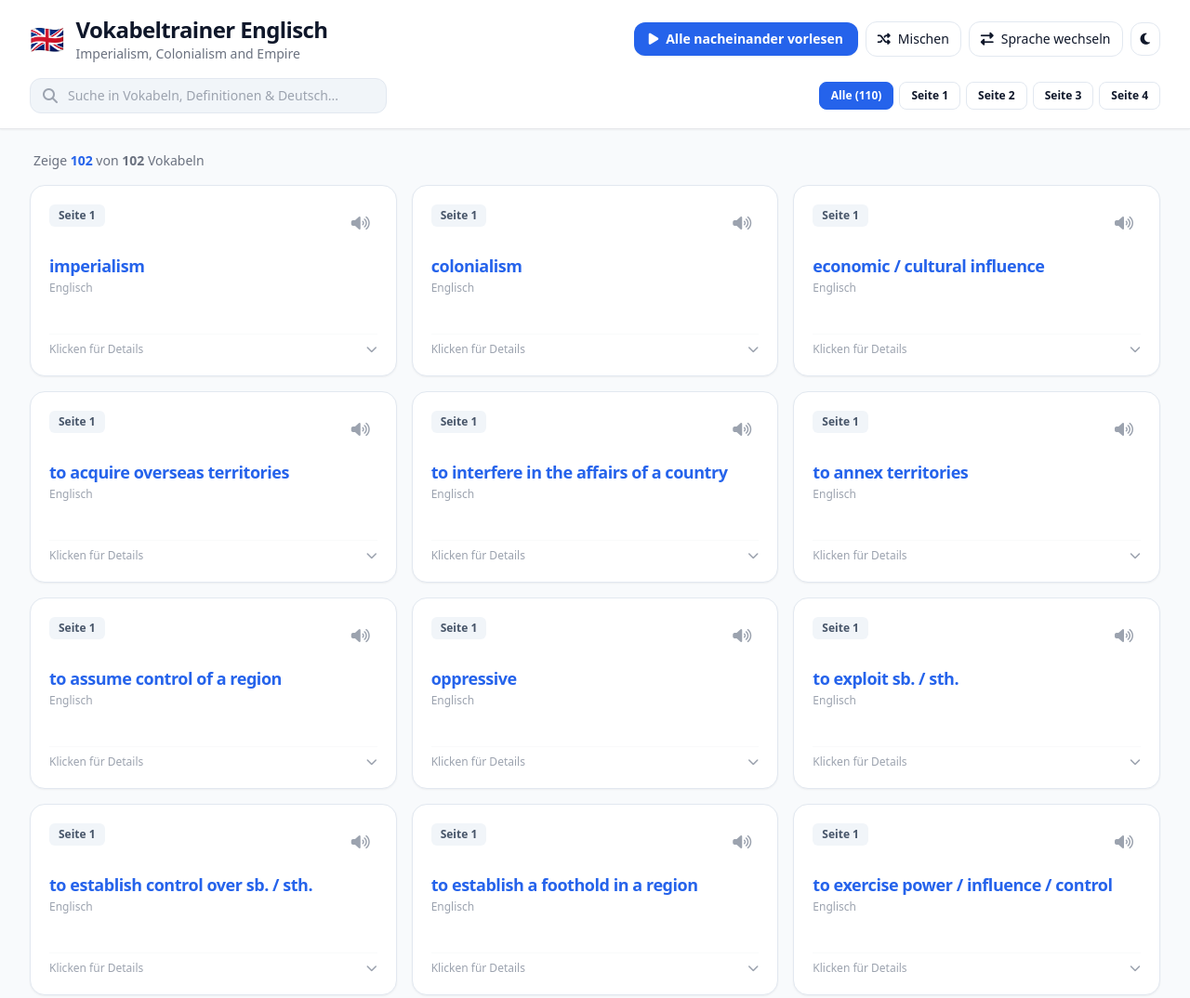
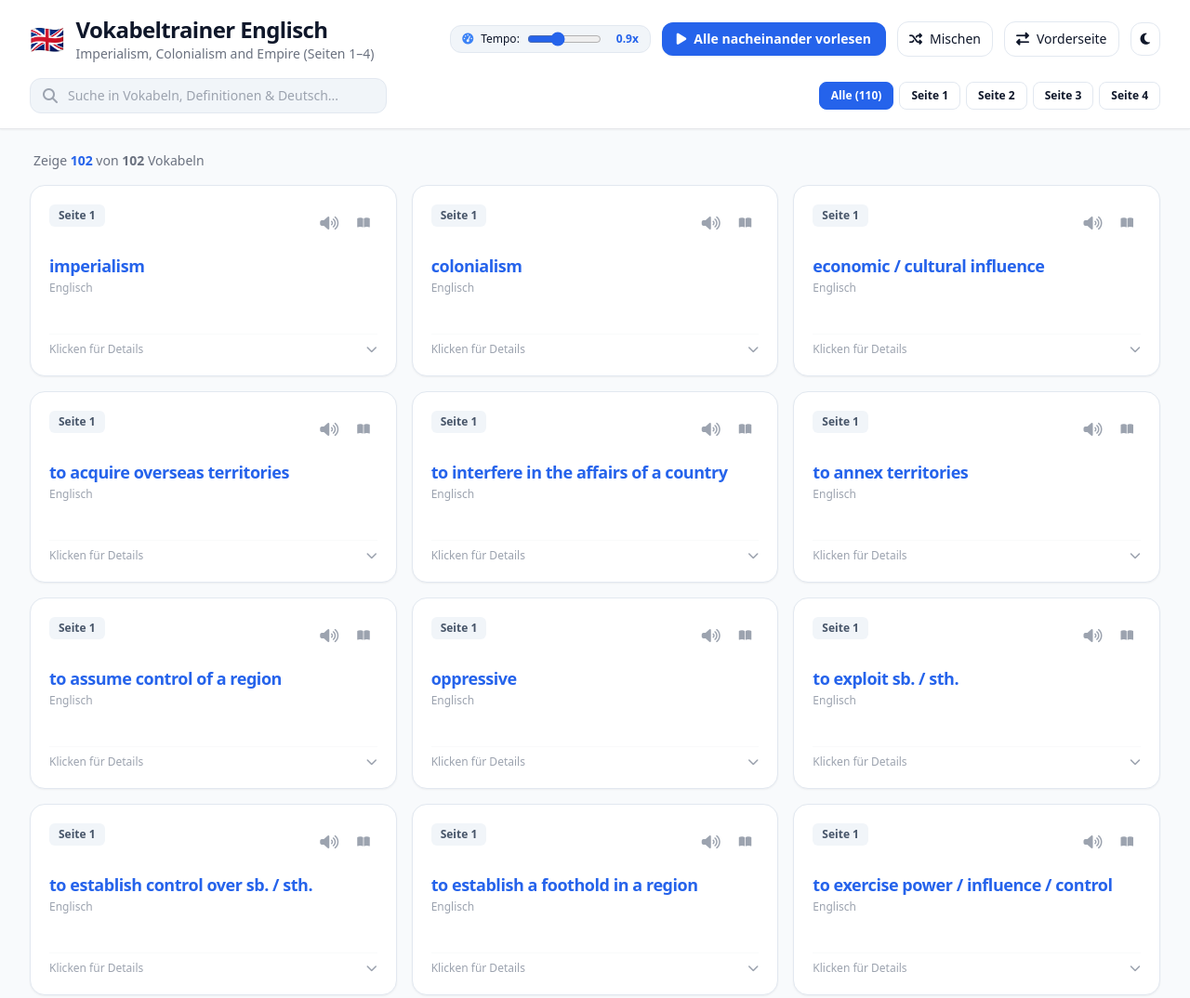
Before and after one commit to Romi3225/Vocabel, a plain HTML site: page index.html in a window 1280 px wide. Shown: the top 1074 px of the page at 93% size. Drawn offline with nearby package versions, Linux system fonts and the light colour scheme.

Commit message:
Refactor header layout and improve speech synthesis
Updated pulse animation scale and opacity values. Modified header layout and added speed control slider. Enhanced speech synthesis functionality with adjustable speech rate.

```diff
--- a/index.html
+++ b/index.html
@@ -95,9 +95,9 @@
 
         /* Pulse animation for reading status */
         @keyframes pulse-ring {
-            0% { transform: scale(0.95); opacity: 0.8; }
+            0% { transform: scale(0.98); opacity: 0.9; }
             50% { transform: scale(1.02); opacity: 1; }
-            100% { transform: scale(0.95); opacity: 0.8; }
+            100% { transform: scale(0.98); opacity: 0.9; }
         }
 
         .reading-pulse {
@@ -110,30 +110,42 @@
     <!-- Header & Navigation -->
     <header class="sticky top-0 z-30 backdrop-blur-md bg-opacity-90 border-b border-gray-200 dark:border-gray-800 shadow-sm transition-colors" style="background-color: var(--bg-card);">
         <div class="max-w-7xl mx-auto px-4 sm:px-6 lg:px-8 py-4">
-            <div class="flex flex-col md:flex-row md:items-center md:justify-between gap-4">
+            <div class="flex flex-col lg:flex-row lg:items-center lg:justify-between gap-4">
                 <div>
                     <div class="flex items-center gap-3">
                         <span class="text-3xl">🇬🇧</span>
                         <div>
                             <h1 class="text-xl sm:text-2xl font-bold tracking-tight">Vokabeltrainer Englisch</h1>
-                            <p class="text-xs sm:text-sm text-gray-500 dark:text-gray-400">Imperialism, Colonialism and Empire</p>
+                            <p class="text-xs sm:text-sm text-gray-500 dark:text-gray-400">Imperialism, Colonialism and Empire (Seiten 1–4)</p>
                         </div>
                     </div>
                 </div>
 
-                <!-- Global Controls -->
-                <div class="flex flex-wrap items-center gap-2">
+                <!-- Global Controls & Speed Slider -->
+                <div class="flex flex-wrap items-center gap-3">
+
+                    <!-- Speed Control Slider -->
+                    <div class="flex items-center gap-2 px-3 py-1.5 rounded-xl border text-xs font-medium" style="background-color: var(--bg-secondary); border-color: var(--border-color);">
+                        <i class="fas fa-tachometer-alt text-blue-500"></i>
+                        <span class="whitespace-nowrap">Tempo:</span>
+                        <input type="range" id="speechRateInput" min="0.5" max="1.5" step="0.1" value="0.9" oninput="updateSpeedLabel(this.value)" class="w-20 accent-blue-600 cursor-pointer">
+                        <span id="speedValueLabel" class="font-bold text-blue-600 dark:text-blue-400 w-8 text-right">0.9x</span>
+                    </div>
+
+                    <!-- Auto Read Button -->
                     <button id="toggleAllAudioBtn" onclick="toggleReadAll()" class="px-4 py-2 rounded-xl text-sm font-semibold shadow-sm bg-blue-600 hover:bg-blue-700 text-white flex items-center gap-2 transition-all">
                         <i id="allAudioIcon" class="fas fa-play"></i>
                         <span id="allAudioText">Alle nacheinander vorlesen</span>
                     </button>
+
+                    <!-- Utility Buttons -->
                     <button onclick="shuffleCards()" class="custom-btn px-3 py-2 rounded-xl text-sm font-medium flex items-center gap-2" title="Karten mischen">
                         <i class="fas fa-random"></i>
                         <span class="hidden sm:inline">Mischen</span>
                     </button>
-                    <button onclick="toggleCardFront()" class="custom-btn px-3 py-2 rounded-xl text-sm font-medium flex items-center gap-2" title="Vorderseite wechseln">
+                    <button onclick="toggleCardFront()" class="custom-btn px-3 py-2 rounded-xl text-sm font-medium flex items-center gap-2" title="Sprache wechseln">
                         <i class="fas fa-exchange-alt"></i>
-                        <span class="hidden sm:inline">Sprache wechseln</span>
+                        <span class="hidden sm:inline">Vorderseite</span>
                     </button>
                     <button onclick="toggleDarkMode()" class="custom-btn p-2.5 rounded-xl text-sm font-medium flex items-center justify-center" title="Dark Mode umschalten">
                         <i id="themeIcon" class="fas fa-moon"></i>
@@ -173,8 +185,8 @@
             <div>
                 Zeige <span id="visibleCount" class="font-bold text-blue-600 dark:text-blue-400">0</span> von <span id="totalCount" class="font-semibold">0</span> Vokabeln
             </div>
-            <div id="readProgress" class="hidden font-medium text-blue-600 dark:text-blue-400 flex items-center gap-1.5">
-                <span class="inline-block w-2 h-2 rounded-full bg-blue-600 animate-ping"></span>
+            <div id="readProgress" class="hidden font-medium text-blue-600 dark:text-blue-400 flex items-center gap-2">
+                <span class="inline-block w-2.5 h-2.5 rounded-full bg-blue-600 animate-ping"></span>
                 <span>Lese Vokabel <span id="currentReadIndex">0</span> / <span id="totalReadCount">0</span></span>
             </div>
         </div>
@@ -314,6 +326,7 @@
         let openCardIndex = null;
         let isReadingAll = false;
         let currentReadIndex = 0;
+        let currentSpeechRate = 0.9;
         let speechSynth = window.speechSynthesis;
         let EnglishVoice = null;
         let GermanVoice = null;
@@ -331,6 +344,12 @@
             if (speechSynth.onvoiceschanged !== undefined) {
                 speechSynth.onvoiceschanged = loadVoices;
             }
+        }
+
+        // Speed Label Update
+        function updateSpeedLabel(val) {
+            currentSpeechRate = parseFloat(val);
+            document.getElementById('speedValueLabel').innerText = `${currentSpeechRate.toFixed(1)}x`;
         }
 
         // Render Vocabulary Grid
@@ -372,8 +391,13 @@
                             <div class="flex items-start justify-between gap-2 mb-3">
                                 <span class="page-badge text-xs font-semibold px-2.5 py-1 rounded-md">Seite ${item.page}</span>
                                 <div class="flex items-center gap-1" onclick="event.stopPropagation()">
-                                    <button onclick="speakWord('${escapeJsString(item.term)}', 'en', event)" class="p-2 rounded-lg text-gray-400 hover:text-blue-600 hover:bg-blue-50 dark:hover:bg-gray-800 transition-colors" title="Vorlesen (Englisch)">
+                                    <!-- Read Term (English) -->
+                                    <button onclick="speakWord('${escapeJsString(item.term)}', 'en', event)" class="p-2 rounded-lg text-gray-400 hover:text-blue-600 hover:bg-blue-50 dark:hover:bg-gray-800 transition-colors" title="Begriff vorlesen (Englisch)">
                                         <i class="fas fa-volume-up"></i>
+                                    </button>
+                                    <!-- Read Definition (English) -->
+                                    <button onclick="speakWord('${escapeJsString(item.def)}', 'en', event)" class="p-2 rounded-lg text-gray-400 hover:text-blue-600 hover:bg-blue-50 dark:hover:bg-gray-800 transition-colors text-xs flex items-center gap-1" title="Definition vorlesen (Englisch)">
+                                        <i class="fas fa-book-open"></i>
                                     </button>
                                 </div>
                             </div>
@@ -392,8 +416,11 @@
                                     <span class="text-xs font-bold text-gray-400 uppercase tracking-wider block mb-1">
                                         ${isGermanFront ? 'Englisches Wort' : 'Deutsche Übersetzung'}
                                     </span>
-                                    <p class="text-sm font-semibold text-gray-800 dark:text-gray-200">
-                                        ${isGermanFront ? item.term : item.ger}
+                                    <p class="text-sm font-semibold text-gray-800 dark:text-gray-200 flex items-center justify-between">
+                                        <span>${isGermanFront ? item.term : item.ger}</span>
+                                        <button onclick="speakWord('${escapeJsString(isGermanFront ? item.term : item.ger)}', '${isGermanFront ? 'en' : 'de'}', event)" class="text-xs text-gray-400 hover:text-blue-600 p-1">
+                                            <i class="fas fa-volume-up"></i>
+                                        </button>
                                     </p>
                                 </div>
                                 <div>
@@ -476,7 +503,7 @@
             icon.className = newTheme === 'dark' ? 'fas fa-sun' : 'fas fa-moon';
         }
 
-        // Speech Synthesis - Single Word
+        // Speech Synthesis - Single Item Read
         function speakWord(text, lang = 'en', event = null) {
             if (event) event.stopPropagation();
             if (!speechSynth) {
@@ -484,10 +511,10 @@
                 return;
             }
 
-            speechSynth.cancel(); // Stop active speaking
+            speechSynth.cancel(); // Stop any active audio
 
             const utterance = new SpeechSynthesisUtterance(text);
-            utterance.rate = 0.9;
+            utterance.rate = currentSpeechRate;
 
             if (lang === 'en') {
                 utterance.lang = 'en-US';
@@ -561,11 +588,11 @@
             document.getElementById('currentReadIndex').innerText = currentReadIndex + 1;
             document.getElementById('totalReadCount').innerText = visibleCards.length;
 
-            // Step 1: Speak English Term
+            // Step 1: Speak English Term (in English)
             const englishUtterance = new SpeechSynthesisUtterance(item.term);
             englishUtterance.lang = 'en-US';
             if (EnglishVoice) englishUtterance.voice = EnglishVoice;
-            englishUtterance.rate = 0.9;
+            englishUtterance.rate = currentSpeechRate;
 
             englishUtterance.onend = () => {
                 if (!isReadingAll) return;
@@ -574,11 +601,11 @@
                 setTimeout(() => {
                     if (!isReadingAll) return;
 
-                    // Step 2: Speak German Translation
+                    // Step 2: Speak German Translation (in German)
                     const germanUtterance = new SpeechSynthesisUtterance(item.ger);
                     germanUtterance.lang = 'de-DE';
                     if (GermanVoice) germanUtterance.voice = GermanVoice;
-                    germanUtterance.rate = 0.9;
+                    germanUtterance.rate = currentSpeechRate;
 
                     germanUtterance.onend = () => {
                         if (!isReadingAll) return;
```
